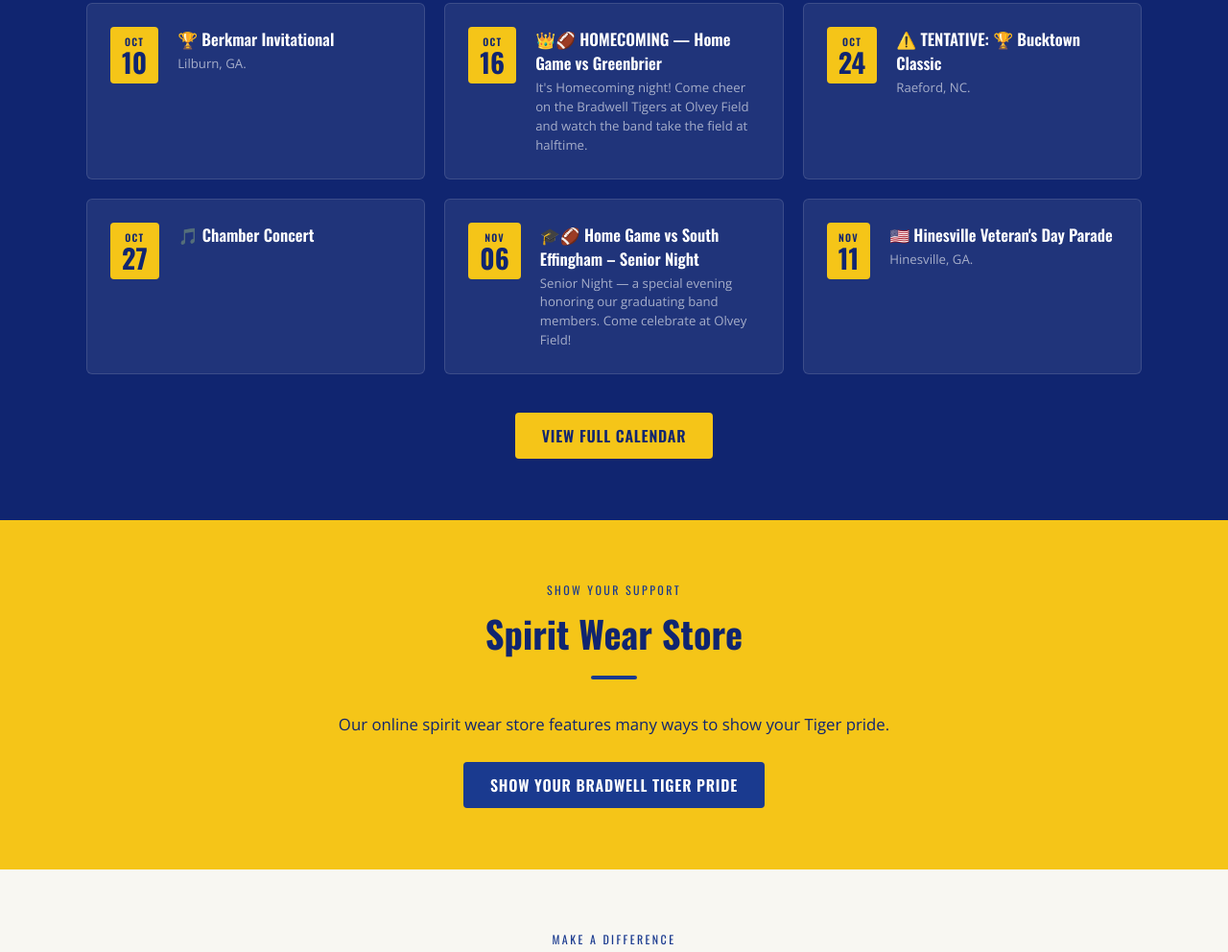
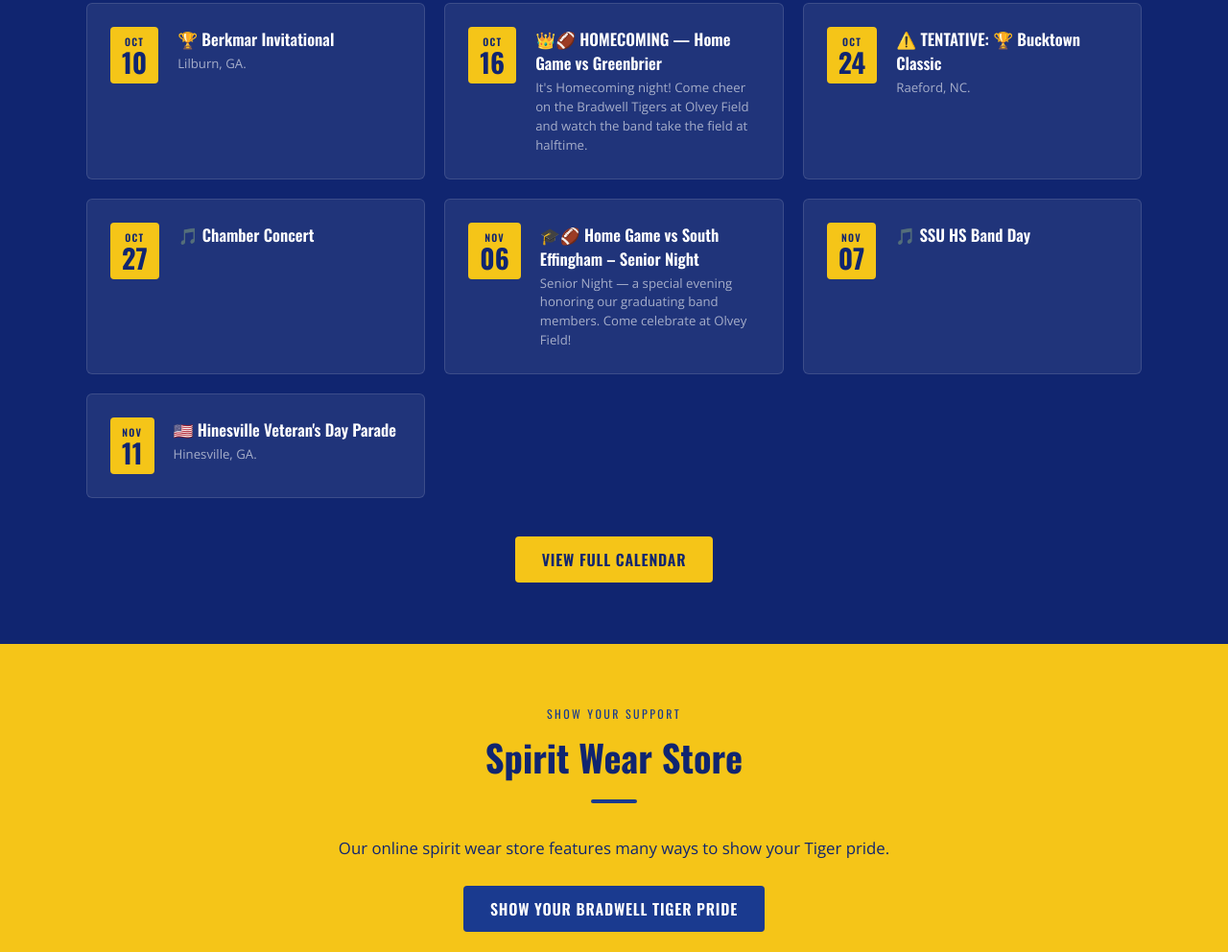
Before and after one commit to BIBandBoosters/BIBandBoosters.github.io, a plain HTML site: page index.html in a window 1280 px wide. Shown: the part 1511-2503 px from the top of the page at 96% size. Drawn offline with nearby package versions, Linux system fonts and the light colour scheme.

Commit message:
Add files via upload

```diff
--- a/index.html
+++ b/index.html
@@ -378,6 +378,14 @@
         </div>
 
         <div class="event-card">
+          <div class="event-date"><span class="month">Nov</span><span class="day">07</span></div>
+          <div class="event-info">
+            <h3>🎵 SSU HS Band Day</h3>
+            <p></p>
+          </div>
+        </div>
+
+        <div class="event-card">
           <div class="event-date"><span class="month">Nov</span><span class="day">11</span></div>
           <div class="event-info">
             <h3>🇺🇸 Hinesville Veteran's Day Parade</h3>
```
